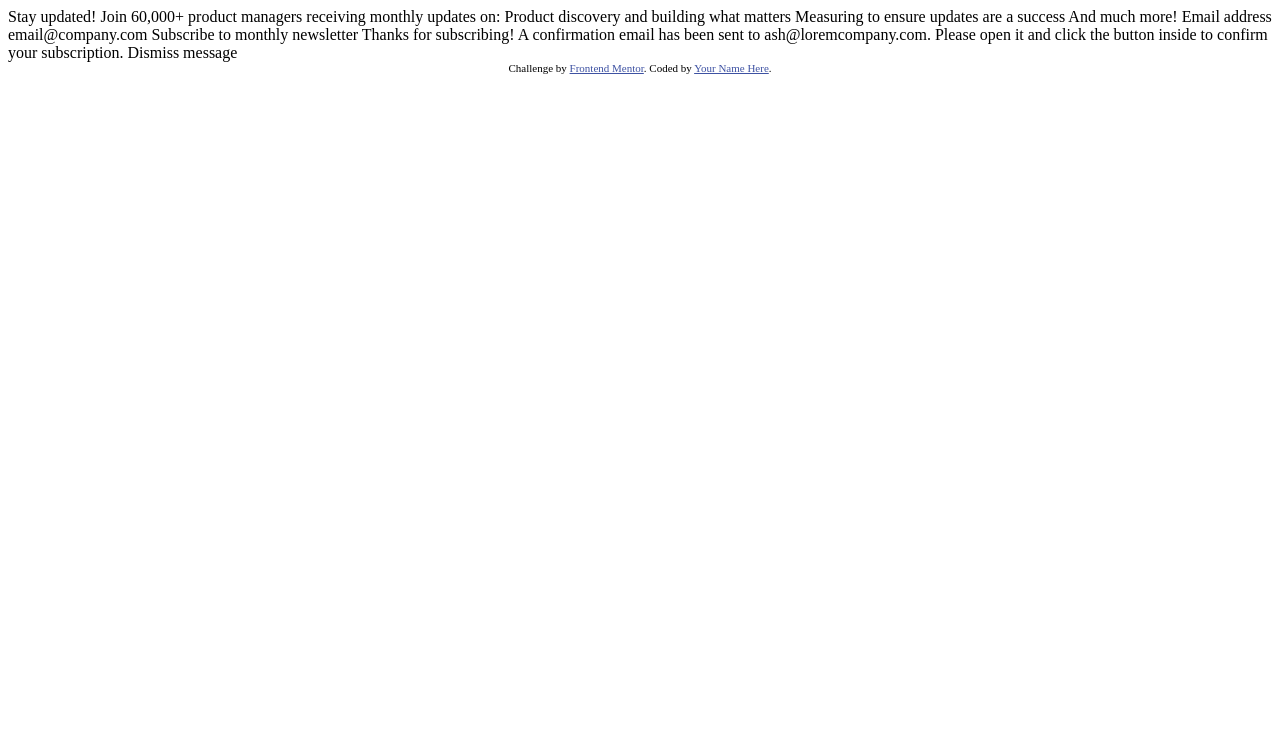
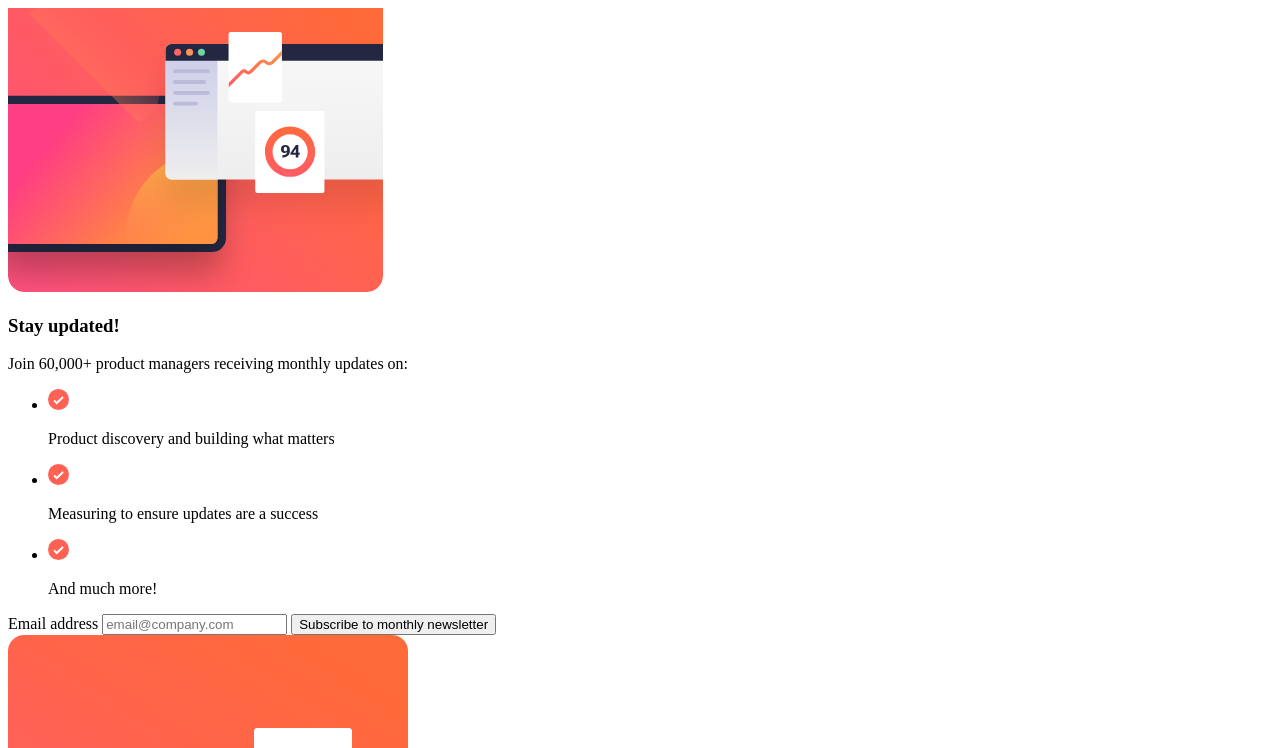
Before and after one commit to nvalline/fm-newsletter-sign-up-success, a plain HTML site: page index.html in a window 1280 px wide. Shown: the top 748 px of the page. Drawn offline with Linux system fonts and the light colour scheme.

Commit message:
added basic html structure

```diff
--- a/index.html
+++ b/index.html
@@ -1,52 +1,68 @@
 <!DOCTYPE html>
 <html lang="en">
 	<head>
-  <meta charset="UTF-8">
-  <meta name="viewport" content="width=device-width, initial-scale=1.0"> <!-- displays site properly based on user's device -->
+		<meta charset="UTF-8" />
+		<meta name="viewport" content="width=device-width, initial-scale=1.0" />
+		<!-- displays site properly based on user's device -->
 
-  <link rel="icon" type="image/png" sizes="32x32" href="./assets/images/favicon-32x32.png">
+		<link
+			rel="icon"
+			type="image/png"
+			sizes="32x32"
+			href="./assets/images/favicon-32x32.png"
+		/>
 
-  <title>Frontend Mentor | Newsletter sign-up form with success message</title>
-
-  <!-- Feel free to remove these styles or customise in your own stylesheet 👍 -->
-  <style>
-    .attribution { font-size: 11px; text-align: center; }
-    .attribution a { color: hsl(228, 45%, 44%); }
-  </style>
+		<title>
+			Frontend Mentor | Newsletter sign-up form with success message
+		</title>
 	</head>
 	<body>
-
+		<main>
+			<section>
 				<!-- Sign-up form start -->
-
-  Stay updated!
-
-  Join 60,000+ product managers receiving monthly updates on:
-
-  Product discovery and building what matters
-  Measuring to ensure updates are a success
-  And much more!
-
-  Email address
-  email@company.com
-
-  Subscribe to monthly newsletter
-
+				<article>
+					<img src="./assets/images/illustration-sign-up-mobile.svg" alt="" />
+					<div>
+						<h1>Stay updated!</h1>
+						<p>Join 60,000+ product managers receiving monthly updates on:</p>
+						<ul>
+							<!-- ! Best way to implement list icon? -->
+							<li>
+								<img src="./assets/images/icon-list.svg" alt="" />
+								<p>Product discovery and building what matters</p>
+							</li>
+							<li>
+								<img src="./assets/images/icon-list.svg" alt="" />
+								<p>Measuring to ensure updates are a success</p>
+							</li>
+							<li>
+								<img src="./assets/images/icon-list.svg" alt="" />
+								<p>And much more!</p>
+							</li>
+						</ul>
+						<form>
+							<label for="email">Email address</label>
+							<input type="email" placeholder="email@company.com" />
+							<button type="submit">Subscribe to monthly newsletter</button>
+						</form>
+					</div>
+					<img src="./assets/images/illustration-sign-up-desktop.svg" alt="" />
+				</article>
 				<!-- Sign-up form end -->
 
 				<!-- Success message start -->
-
-  Thanks for subscribing!
-
-  A confirmation email has been sent to ash@loremcompany.com.
-  Please open it and click the button inside to confirm your subscription.
-
-  Dismiss message
-
+				<article>
+					<img src="./assets/images/icon-success.svg" alt="" />
+					<h2>Thanks for subscribing!</h2>
+					<p>
+						A confirmation email has been sent to
+						<span>ash@loremcompany.com</span>. Please open it and click the
+						button inside to confirm your subscription.
+					</p>
+					<button type="button">Dismiss message</button>
+				</article>
 				<!-- Success message end -->
-
-  <div class="attribution">
-    Challenge by <a href="https://www.frontendmentor.io?ref=challenge" target="_blank">Frontend Mentor</a>.
-    Coded by <a href="#">Your Name Here</a>.
-  </div>
+			</section>
+		</main>
 	</body>
 </html>
```
Lines whose indentation alone changed are shown as unchanged.
